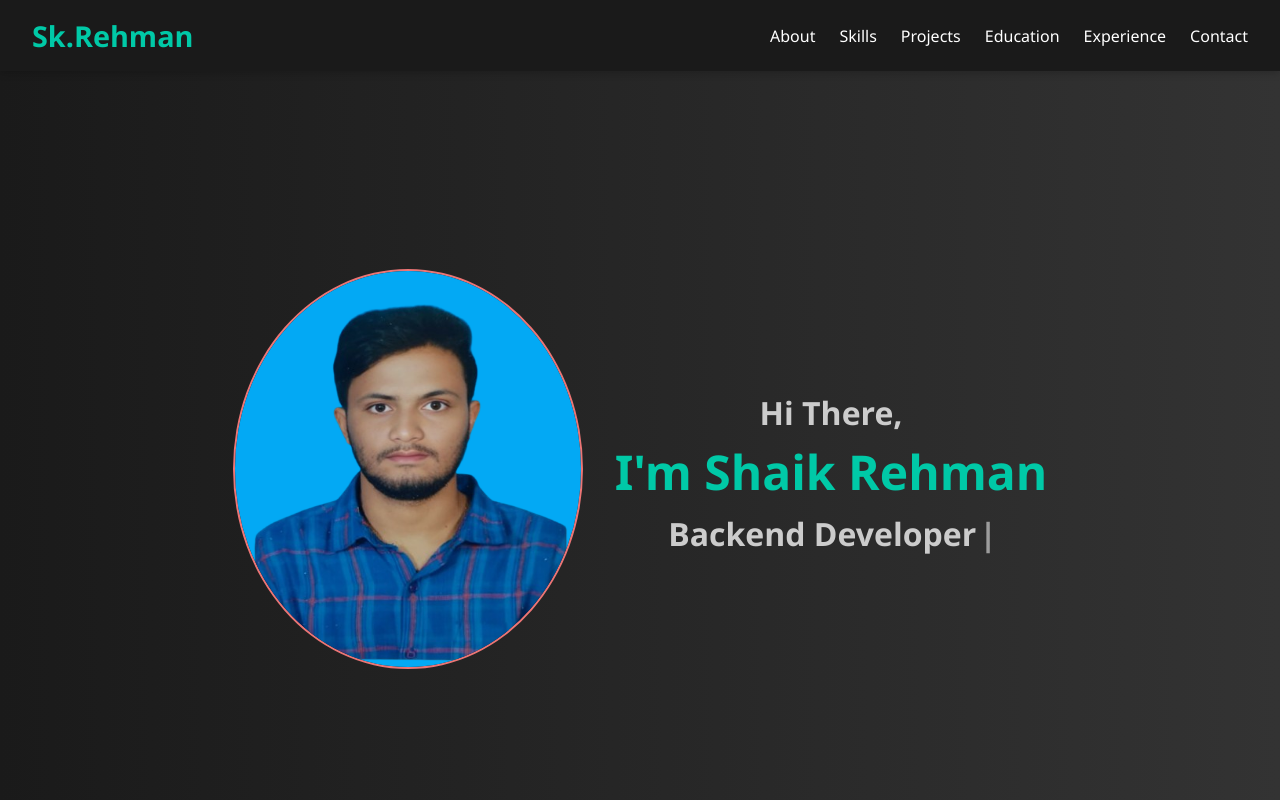
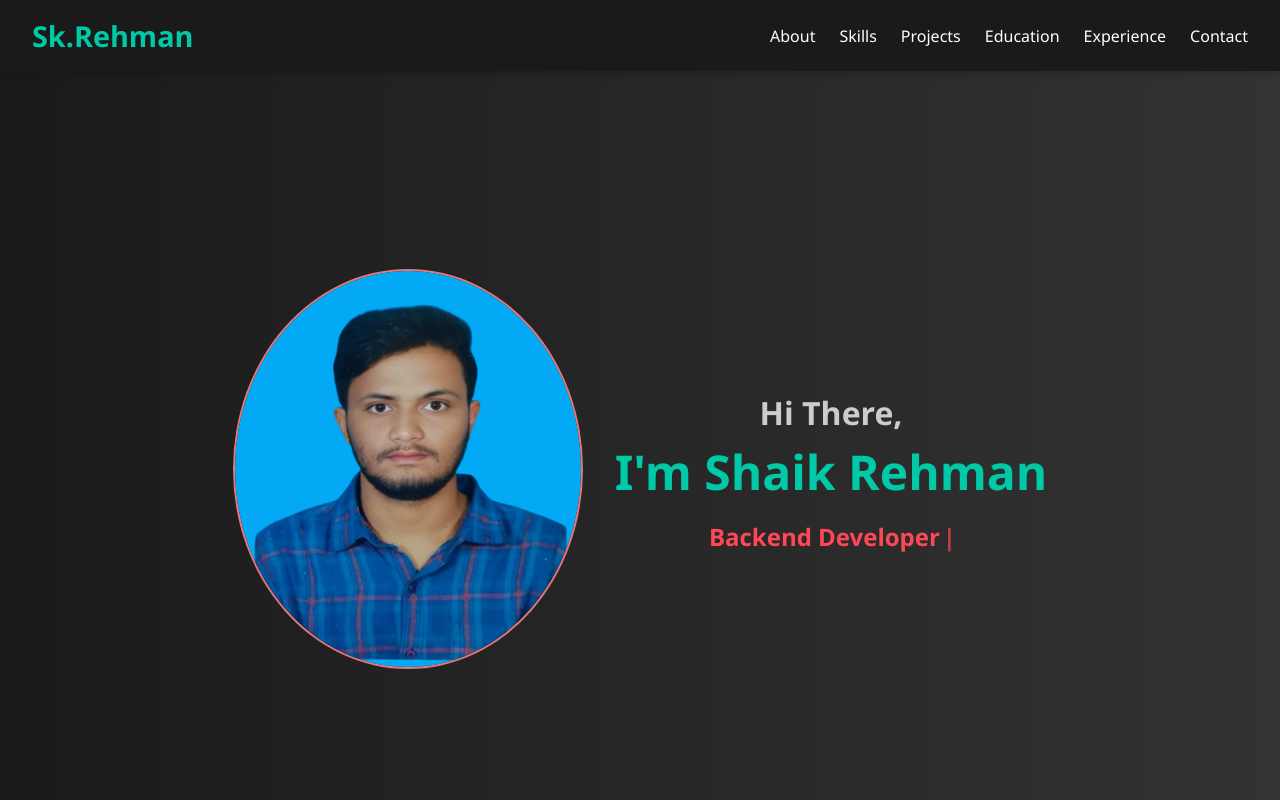
Before and after one commit to ShaikRehman786/Personal-Portfolio, a React (Vite) app: page / in a window 1280 px wide. Shown: the top 800 px of the page. Built offline with nearby package versions, Linux system fonts and the light colour scheme.

Commit message:
Replaced react-typical with react-simple-typewriter

```diff
--- a/src/components copy/styles/hero.css
+++ b/src/components copy/styles/hero.css
@@ -29,3 +29,22 @@
 .hero-text span{
   timeline-scope: 2s;
 }
+
+
+.type-writer span {
+  color: #ff4757;
+  font-weight: bold;
+  font-size: 1.5rem;
+}
+
+
+
+
+.hero-text h2, .hero-text h1 {
+  animation: fadeIn 1s ease-in-out;
+}
+
+@keyframes fadeIn {
+  from { opacity: 0; transform: translateY(10px); }
+  to { opacity: 1; transform: translateY(0); }
+}
```
